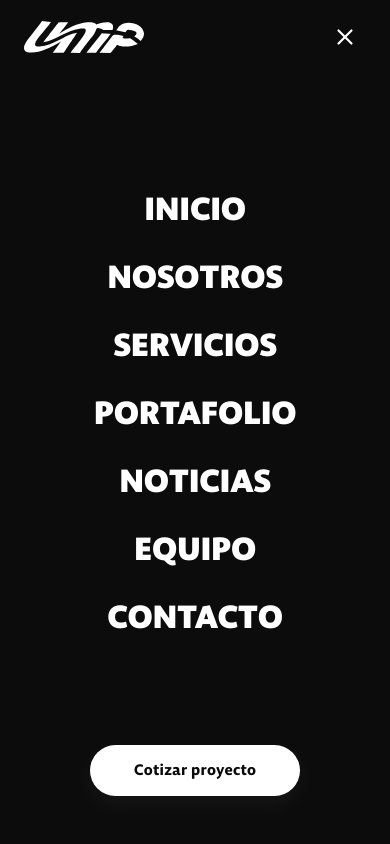
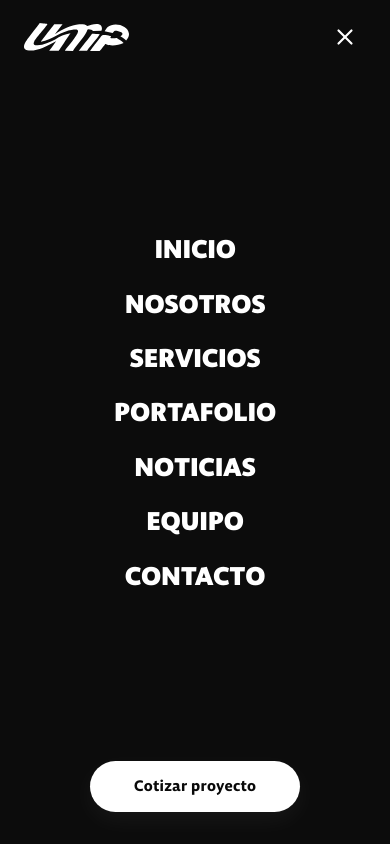
Before and after one commit to kirianL/UMPmedia, a Next.js app: page / in a window 390 px wide. Both pictures are taken after a click on the button 345 px from the left and 37 px from the top of the page. Shown: the top 844 px of the page. Built offline with nearby package versions, Linux system fonts and the light colour scheme.

Commit message:
feat: add dynamic responsive header component with mobile menu overlay and scroll-based theme switching

```diff
--- a/components/layout/header.tsx
+++ b/components/layout/header.tsx
@@ -39,6 +39,7 @@ export function Header() {
   const isHomePage = pathname === "/";
   const heroIsVisible = isHomePage && !isScrolled;
   const isGreenTheme = heroIsVisible && !isOpen;
+  const themeColor = isOpen ? "#0c0c0c" : isGreenTheme ? "#32fb00" : "#0a0a0a";
 
   useMotionValueEvent(scrollY, "change", (latest) => {
     setIsScrolled(latest > 60);
@@ -63,9 +64,8 @@ export function Header() {
       meta.setAttribute("name", "theme-color");
       document.head.appendChild(meta);
     }
-    const color = isGreenTheme ? "#32fb00" : "#0a0a0a";
-    meta.setAttribute("content", color);
-  }, [isGreenTheme]);
+    meta.setAttribute("content", themeColor);
+  }, [themeColor]);
 
   const textColor = isOpen ? "#ffffff" : heroIsVisible ? "#0a0a0a" : "#ffffff";
 
@@ -108,7 +108,7 @@ export function Header() {
         className="fixed top-0 left-0 right-0 z-[99999] flex items-center justify-between px-6 md:px-14 py-4"
       >
         {/* Logo — Stacked for smooth cross-fade transition */}
-        <Link href="/" className="z-50 relative flex items-center w-[120px] h-[34px]" suppressHydrationWarning>
+        <Link href="/" className="z-50 relative flex items-center w-[105px] h-[30px] md:w-[120px] md:h-[34px]" suppressHydrationWarning>
           <div className="relative w-full h-full">
             <Image
               src="/assets/images/ump-logo-dark.svg"
@@ -235,15 +235,15 @@ function MobileMenu({ onClose }: { onClose: () => void }) {
     closed: {
       y: "-100%",
       transition: {
-        duration: 0.3,
-        ease: "easeInOut" as const,
+        duration: 0.4,
+        ease: [0.76, 0, 0.24, 1] as const,
       },
     },
     open: {
       y: 0,
       transition: {
-        duration: 0.32,
-        ease: "easeOut" as const,
+        duration: 0.45,
+        ease: [0.16, 1, 0.3, 1] as const,
       },
     },
   };
@@ -276,12 +276,12 @@ function MobileMenu({ onClose }: { onClose: () => void }) {
       className="fixed inset-0 z-[99998] flex flex-col bg-[#0c0c0c] h-[100dvh] w-screen md:hidden"
     >
       {/* Spacer to push content below the fixed header */}
-      <div className="h-20 flex-shrink-0" />
+      <div className="h-16 flex-shrink-0" />
 
       {/* Centred nav links */}
       <motion.nav
         variants={navVariants}
-        className="flex-1 flex flex-col items-center justify-center gap-5 px-6"
+        className="flex-1 flex flex-col items-center justify-center gap-4 px-6"
       >
         {MOBILE_LINKS.map((link) => (
           <motion.div key={link.href} variants={linkVariants}>
@@ -291,7 +291,7 @@ function MobileMenu({ onClose }: { onClose: () => void }) {
               style={{
                 fontFamily: "'Bespoke Sans', sans-serif",
                 fontWeight: 800,
-                fontSize: "clamp(2rem, 7.5vw, 3rem)",
+                fontSize: "clamp(1.6rem, 6.2vw, 2.3rem)",
                 letterSpacing: "-0.01em",
                 color: "#ffffff",
                 textDecoration: "none",
@@ -319,7 +319,7 @@ function MobileMenu({ onClose }: { onClose: () => void }) {
       {/* Bottom CTA pill */}
       <motion.div
         variants={linkVariants}
-        className="flex flex-col items-center gap-3 pb-12 px-6"
+        className="flex flex-col items-center gap-3 pb-8 px-6"
       >
         <Link
           href="/contact"
```
